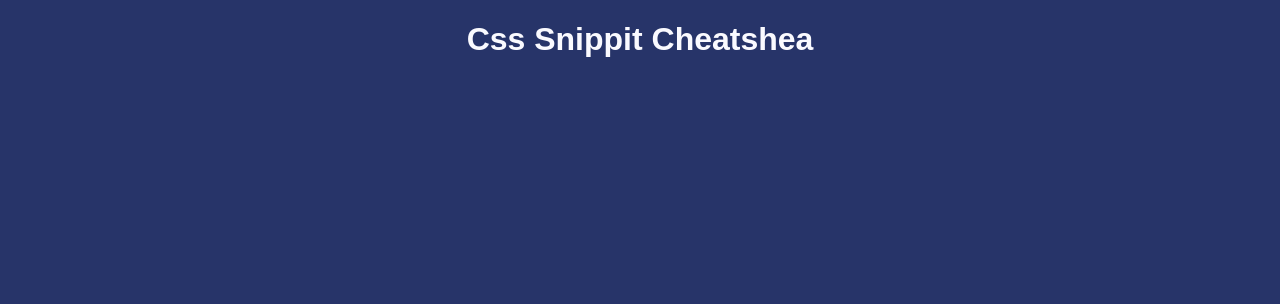
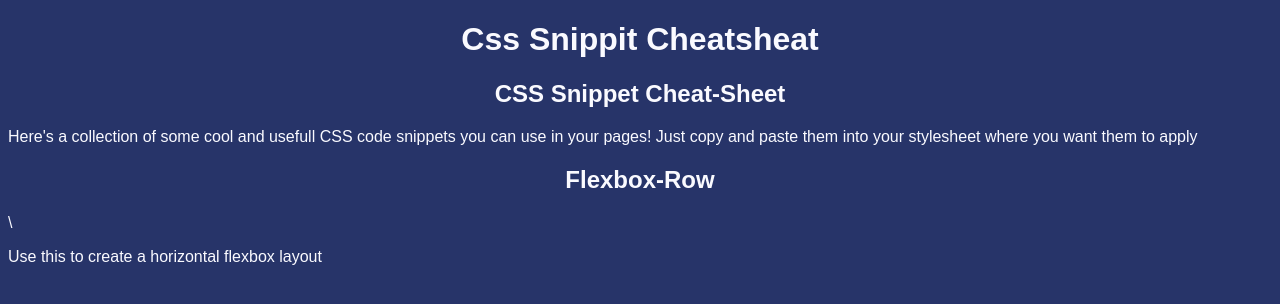
Before and after one commit to emileebogdan/the-best-project-ever, a plain HTML site: page index.html in a window 1280 px wide. Drawn offline with Linux system fonts and the light colour scheme.

Commit message:
added first paragraph/box

```diff
--- a/index.html
+++ b/index.html
@@ -8,8 +8,19 @@
     <title>CSS Snippit</title>
 </head>
 <body>
-    <h1>Css Snippit Cheatshea</h1>
+    <h1>Css Snippit Cheatsheat</h1>
+    <section class="header">
+        <H1>CSS Snippet Cheat-Sheet</H1>
+        <p> Here's a collection of some cool and usefull CSS code snippets you can use in your pages! Just copy and paste them into your stylesheet where you want them to apply </p>
+    </section>
 
+    <section class="Flexbox-Row">
+        <H1>Flexbox-Row</H1>\
+        <p>Use this to create a horizontal flexbox layout</p>
+        <ul>
+
+        </ul>
+    </section>
 
 
 </body>
```
